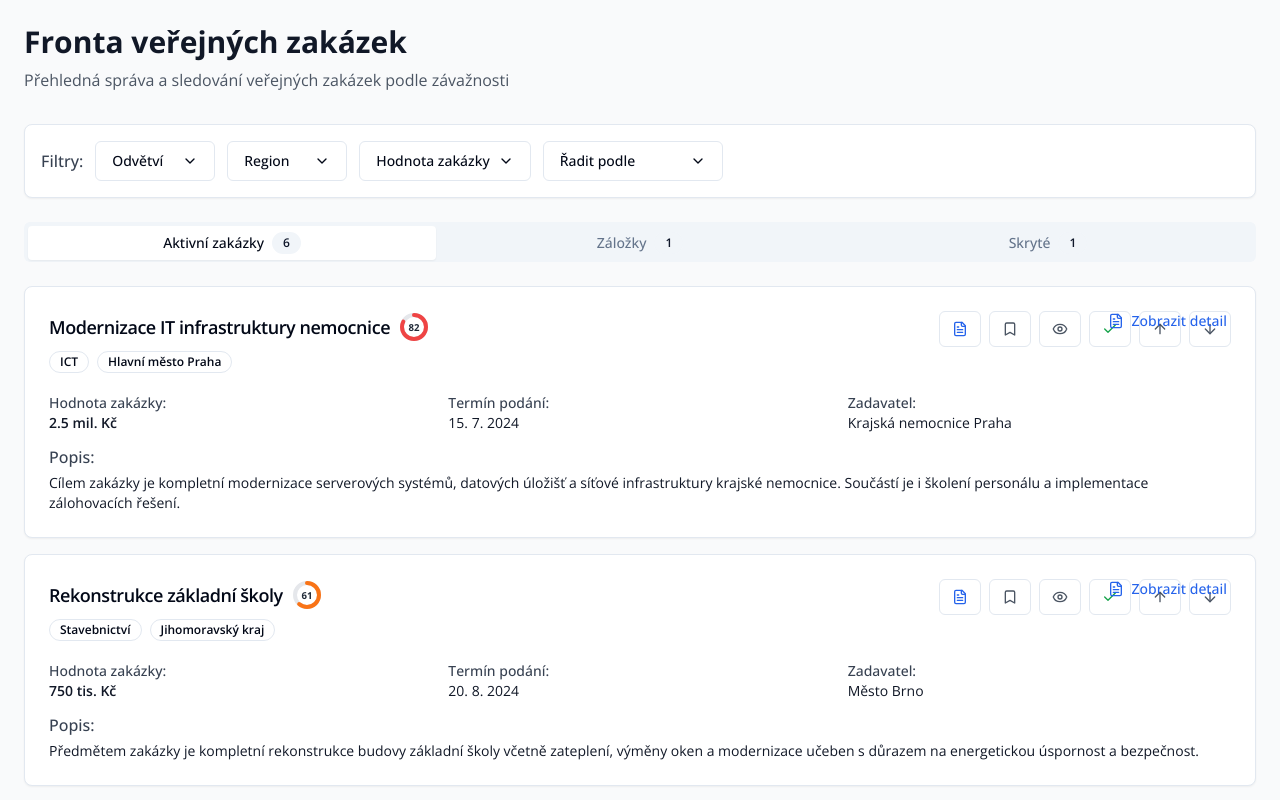
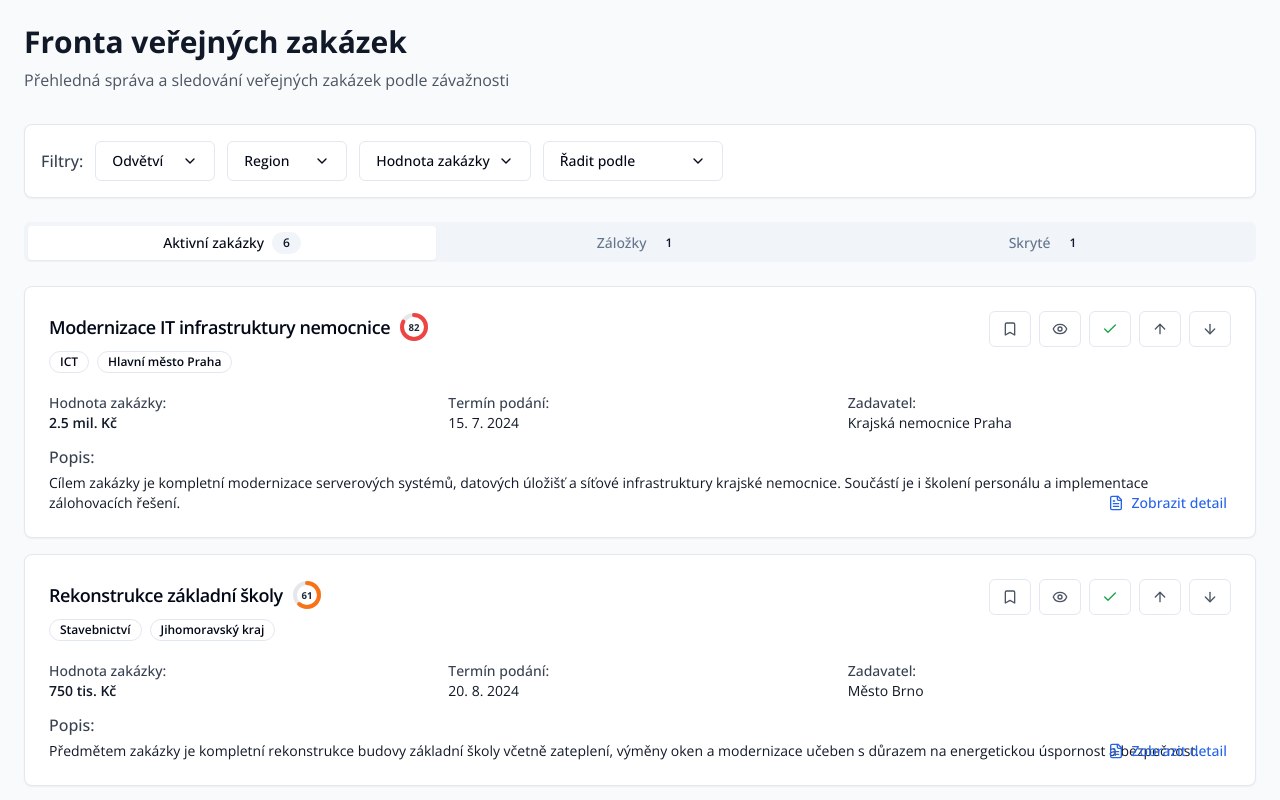
Before and after one commit to skupina-onebond/verejne-priority-kompas, a React (Vite) app: page / in a window 1280 px wide. Shown: the top 800 px of the page. Built offline with nearby package versions, Linux system fonts and the light colour scheme.

Commit message:
Update PublicContractCard.tsx

```diff
--- a/src/components/PublicContractCard.tsx
+++ b/src/components/PublicContractCard.tsx
@@ -1,4 +1,3 @@
-
 import React, { useState } from 'react';
 import { Card, CardContent, CardHeader, CardTitle } from "@/components/ui/card";
 import { Badge } from "@/components/ui/badge";
@@ -24,24 +23,6 @@ export const PublicContractCard: React.FC<PublicContractCardProps> = ({
   const [showDetail, setShowDetail] = useState(false);
   const [analysisResult, setAnalysisResult] = useState<string>();
 
-  const getBarometerColor = (level: string) => {
-    switch (level) {
-      case 'high': return 'bg-red-500 text-white';
-      case 'medium': return 'bg-orange-500 text-white';
-      case 'low': return 'bg-green-500 text-white';
-      default: return 'bg-gray-500 text-white';
-    }
-  };
-
-  const getBarometerText = (level: string) => {
-    switch (level) {
-      case 'high': return 'Vysoká';
-      case 'medium': return 'Střední';
-      case 'low': return 'Nízká';
-      default: return level;
-    }
-  };
-
   const formatValue = (value: number) => {
     if (value >= 1000000) {
       return `${(value / 1000000).toFixed(1)} mil. Kč`;
@@ -66,17 +47,7 @@ export const PublicContractCard: React.FC<PublicContractCardProps> = ({
 
   return (
     <>
-    <Card className="hover:shadow-md transition-shadow relative">
-  {/* Tlačítko Zobrazit detail */}
-  <Button
-    variant="ghost"
-    size="sm"
-    className="absolute top-4 right-4 flex items-center gap-2 text-blue-600 hover:text-blue-800"
-    onClick={() => setShowDetail(true)}
-  >
-    <FileText className="h-4 w-4" />
-    <span className="text-sm font-medium">Zobrazit detail</span>
-  </Button>
+      <Card className="hover:shadow-md transition-shadow">
         <CardHeader className="pb-3">
           <div className="flex justify-between items-start">
             <div className="flex-1">
@@ -94,15 +65,6 @@ export const PublicContractCard: React.FC<PublicContractCardProps> = ({
 
             {/* Akcie */}
             <div className="flex gap-2 ml-4">
-              <Button
-                variant="outline"
-                size="sm"
-                onClick={() => setShowDetail(true)}
-                className="text-blue-600 hover:text-blue-700"
-              >
-                <FileText className="h-4 w-4" />
-              </Button>
-
               <Button
                 variant="outline"
                 size="sm"
@@ -151,7 +113,7 @@ export const PublicContractCard: React.FC<PublicContractCardProps> = ({
           </div>
         </CardHeader>
 
-        <CardContent>
+        <CardContent className="relative">
           <div className="grid grid-cols-1 md:grid-cols-3 gap-4 text-sm">
             <div>
               <span className="font-medium text-gray-700">Hodnota zakázky:</span>
@@ -171,6 +133,17 @@ export const PublicContractCard: React.FC<PublicContractCardProps> = ({
             <span className="font-medium text-gray-700">Popis:</span>
             <p className="text-gray-900 text-sm mt-1 line-clamp-2">{contract.description}</p>
           </div>
+
+          {/* Zobrazit detail button */}
+          <Button
+            variant="ghost"
+            size="sm"
+            onClick={() => setShowDetail(true)}
+            className="absolute bottom-4 right-4 flex items-center gap-2 text-blue-600 hover:text-blue-800"
+          >
+            <FileText className="h-4 w-4" />
+            <span>Zobrazit detail</span>
+          </Button>
         </CardContent>
       </Card>
 
```
